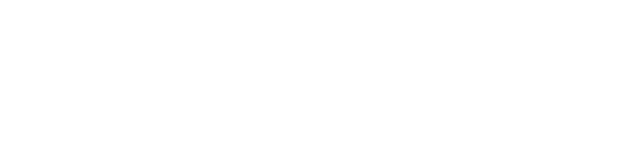
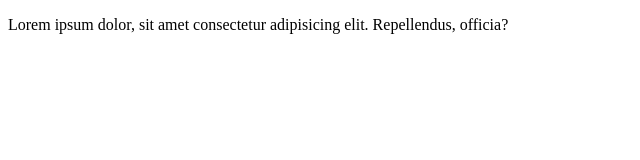
Before and after one commit to Arehman2003/Project, a plain HTML site: page index.html in a window 1280 px wide. Shown: the whole page, without its empty margins (0-640 px from the left). Drawn offline with Linux system fonts and the light colour scheme.

Commit message:
naya kaam

```diff
--- a/index.html
+++ b/index.html
@@ -6,6 +6,6 @@
     <title>Document</title>
 </head>
 <body>
-
+    <p>Lorem ipsum dolor, sit amet consectetur adipisicing elit. Repellendus, officia?</p>
 </body>
 </html>
```
